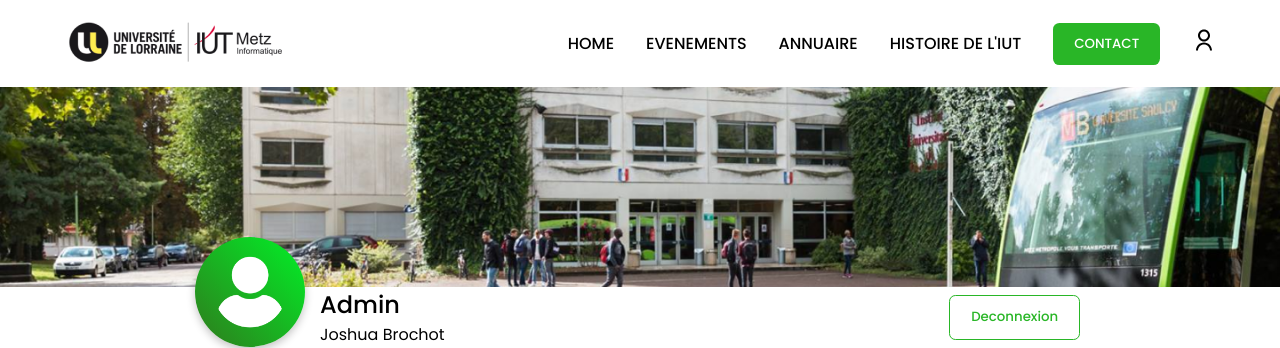
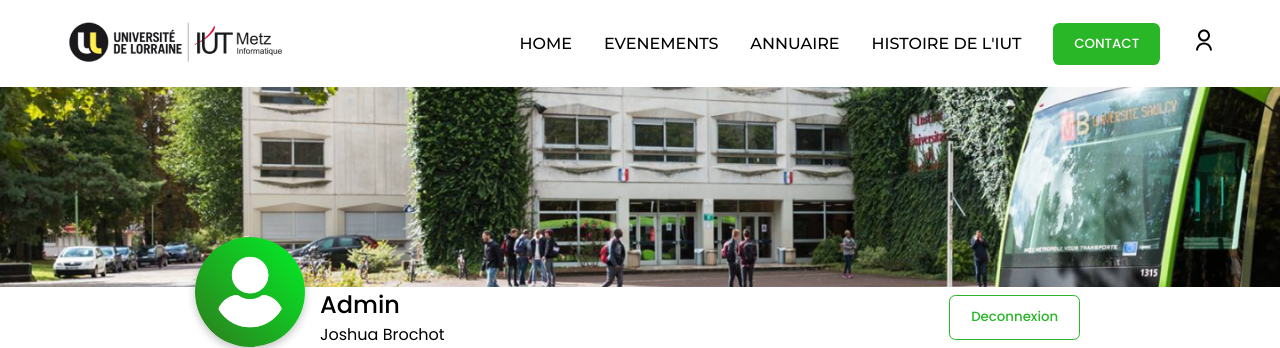
Before and after one commit to Sevan-Dev/sae_2.06.05, a PHP site: page /profil_admin.php in a window 1280 px wide. Shown: the top 348 px of the page. Run offline with PHP 8.4, Linux system fonts and the light colour scheme; a user stored in the database is signed in; data comes from the database, SQL or seed files in the repository.

Commit message:
navbar Admin

```diff
--- a/css/admin.css
+++ b/css/admin.css
@@ -1,6 +1,6 @@
 
-@import url("https://fonts.googleapis.com/css2?family=DM+Serif+Display:ital@0;1&family=Poppins:ital,wght@0,100;0,200;0,300;0,400;0,500;0,600;0,700;0,800;0,900;1,100;1,200;1,300;1,400;1,500;1,600;1,700;1,800;1,900&display=swap");
-
+@import url("https://fonts.googleapis.com/css2?family=Montserrat:ital,wght@0,100..900;1,100..900&family=Poppins:ital,wght@0,100;0,200;0,300;0,400;0,500;0,600;0,700;0,800;0,900;1,100;1,200;1,300;1,400;1,500;1,600;1,700;1,800;1,900&display=swap");
+@import url("https://fonts.googleapis.com/css2?family=DM+Serif+Display:ital@0;1&display=swap");
 * {
   padding: 0;
   margin: 0;
@@ -34,7 +34,7 @@ nav {
   nav ul li a {
     text-decoration: none;
     color: black;
-    font-family: "Poppins", sans-serif;
+    font-family: "Montserrat", sans-serif;
     font-weight: 500;
   }
   button {
```
